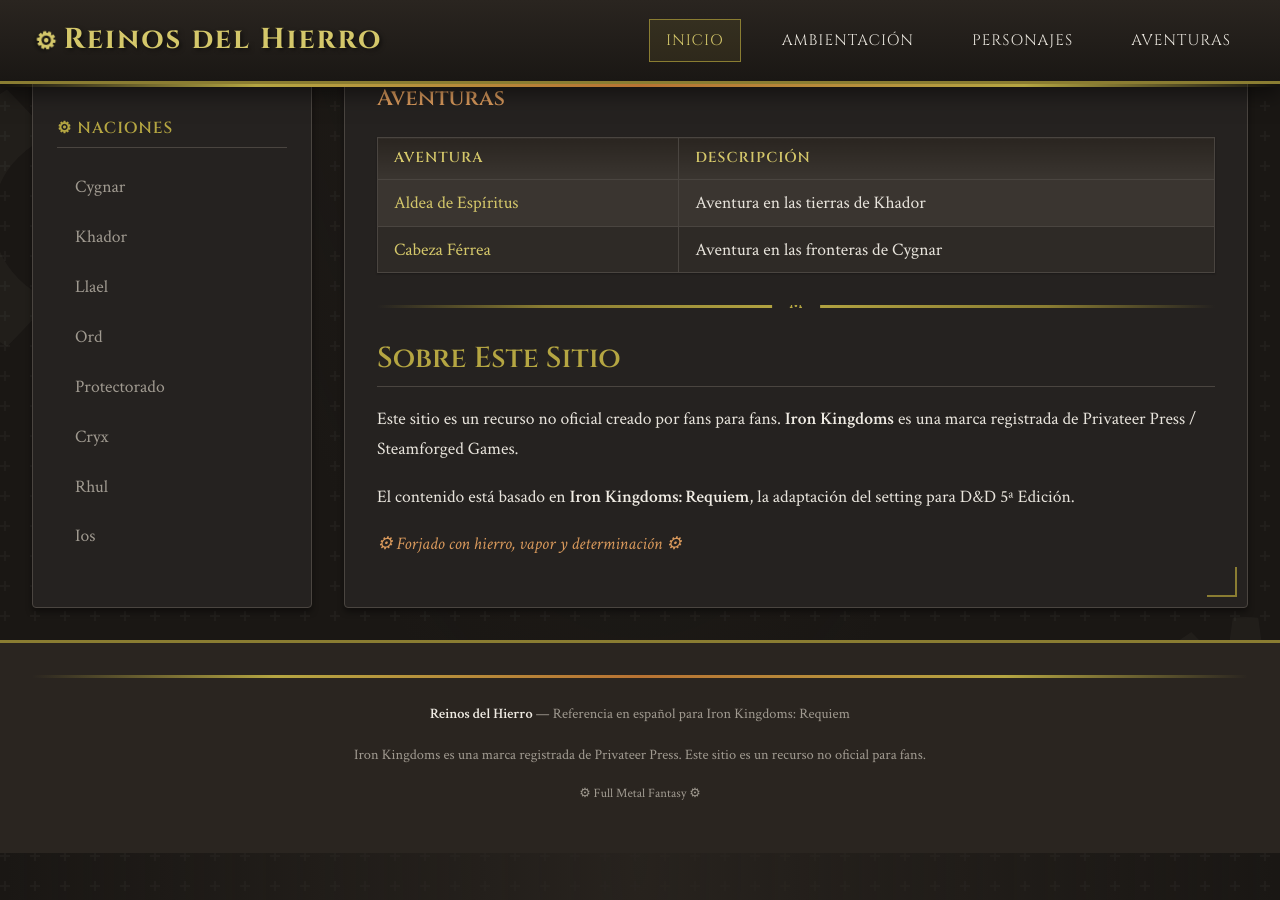
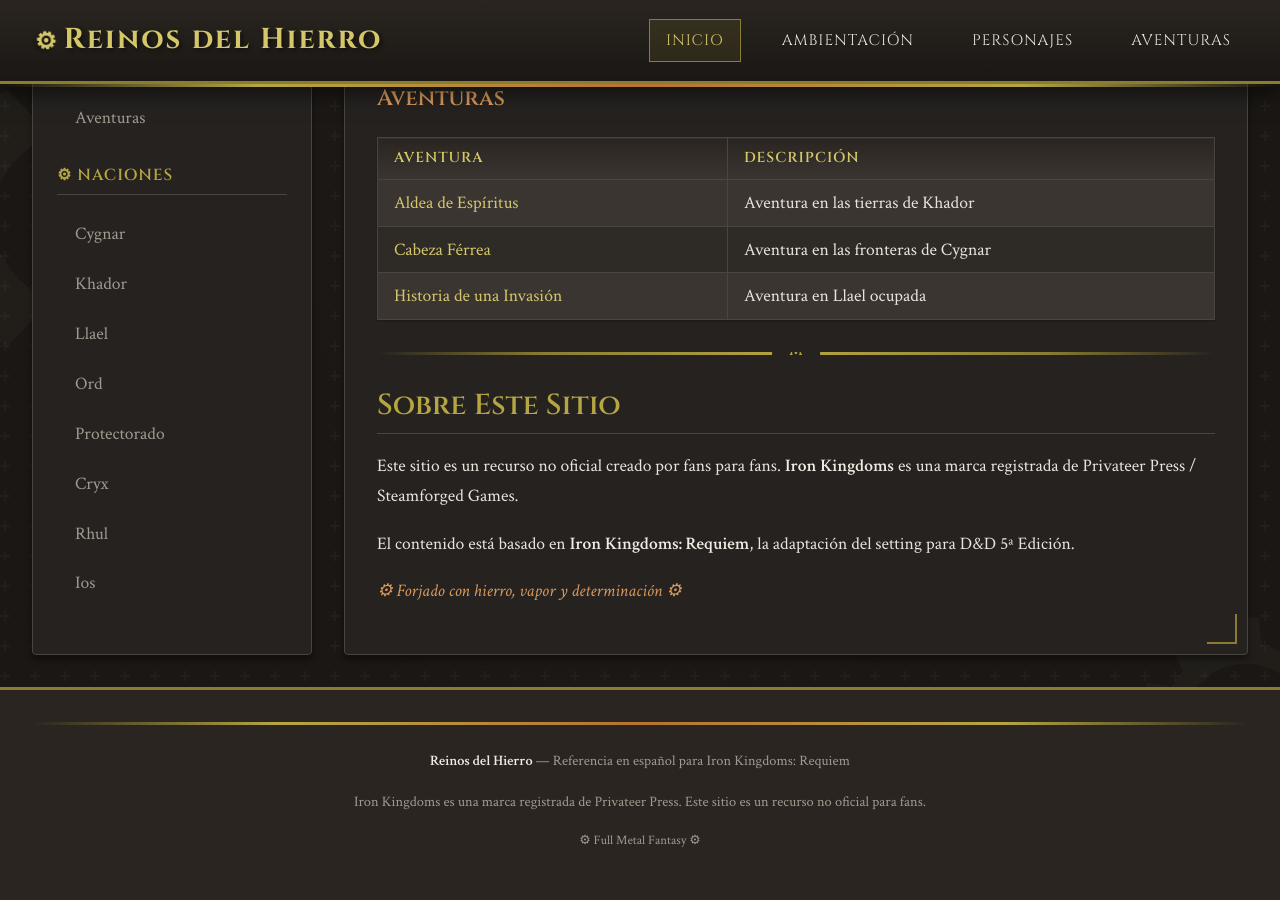
Before and after one commit to LudoBermejoES/reinos_del_hierro, a Jekyll site: the page built from docs/index.md, in a window 1280 px wide and 900 px high, scrolled down 1819 px. Built offline with Jekyll 4.4.1, drawn with Linux system fonts in a browser that asks for light colours; before the commit the page ends 2672 px from its top, so only the background shows below that.

Commit message:
Añadir Historia de una Invasión a página principal
🤖 Generated with [Claude Code](https://claude.com/claude-code)

Co-Authored-By: Claude Opus 4.5 <noreply@anthropic.com>

```diff
--- a/docs/index.md
+++ b/docs/index.md
@@ -54,6 +54,7 @@ Es el año **605-606 d.R.** (después de la Rebelión), y los reinos están en g
 |----------|-------------|
 | [Aldea de Espíritus](aventuras/aldea-de-espiritus/) | Aventura en las tierras de Khador |
 | [Cabeza Férrea](aventuras/cabeza-ferrea/) | Aventura en las fronteras de Cygnar |
+| [Historia de una Invasión](aventuras/historia-de-una-invasion/) | Aventura en Llael ocupada |
 
 ---
 
```
